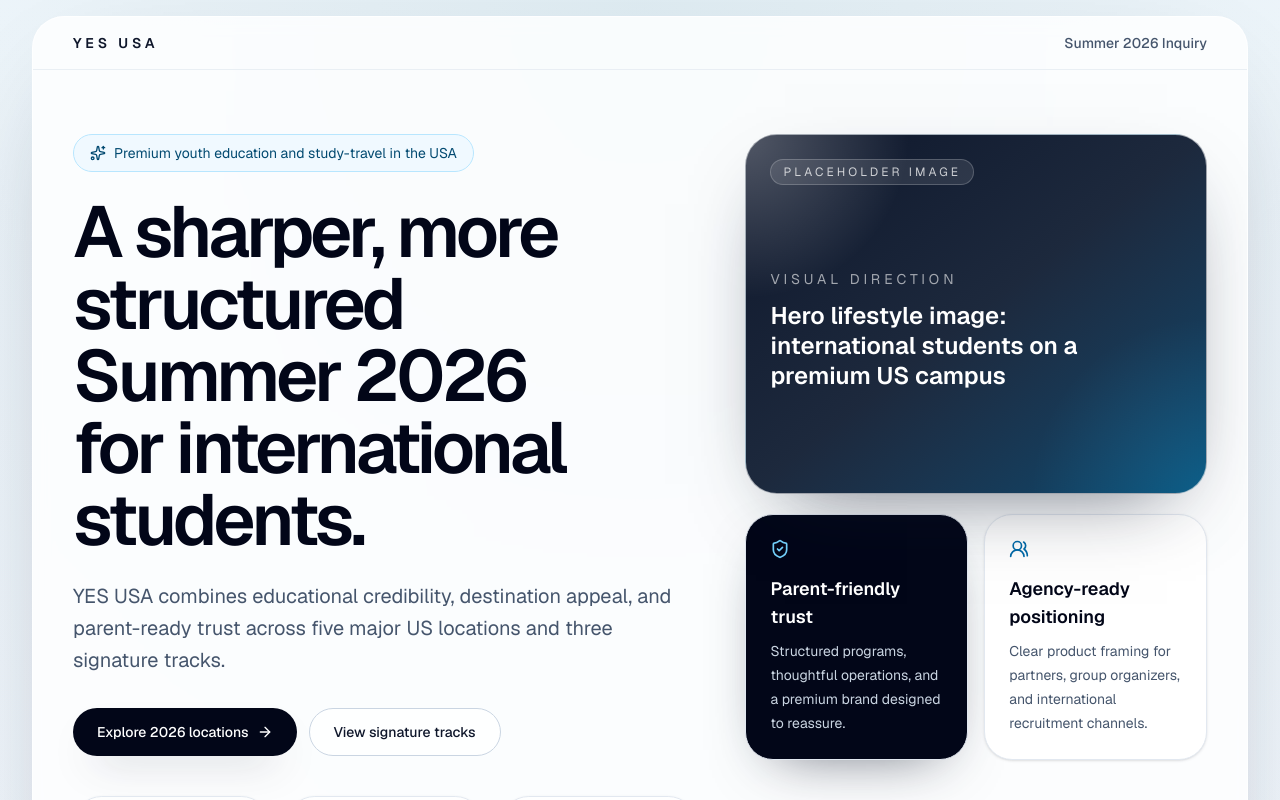
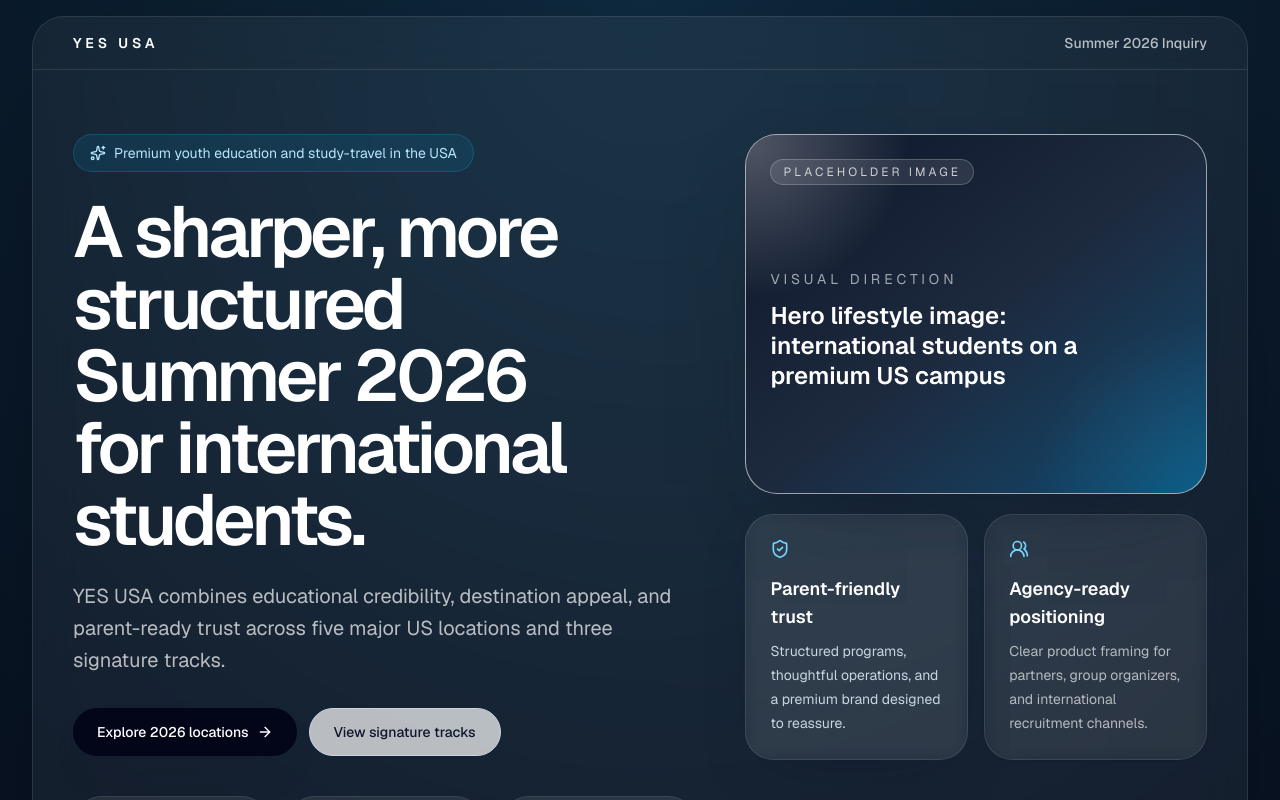
Before and after one commit to ritavteam/yesusa-summer-2026, a Next.js app: page / in a window 1280 px wide. Shown: the top 800 px of the page. Built offline with nearby package versions, Linux system fonts and the light colour scheme.

Commit message:
Shift YES USA landing page toward darker Fluz-inspired premium style

```diff
--- a/src/app/globals.css
+++ b/src/app/globals.css
@@ -49,38 +49,38 @@
 }
 
 :root {
-  --background: oklch(0.985 0.006 247.84);
-  --foreground: oklch(0.2 0.03 255.63);
-  --card: oklch(1 0 0 / 0.82);
-  --card-foreground: oklch(0.2 0.03 255.63);
-  --popover: oklch(1 0 0);
-  --popover-foreground: oklch(0.2 0.03 255.63);
-  --primary: oklch(0.28 0.08 259.35);
-  --primary-foreground: oklch(0.98 0.004 247.86);
-  --secondary: oklch(0.95 0.012 236.61);
-  --secondary-foreground: oklch(0.26 0.04 257.42);
-  --muted: oklch(0.96 0.01 248.24);
-  --muted-foreground: oklch(0.52 0.03 255.61);
-  --accent: oklch(0.95 0.03 226.21);
-  --accent-foreground: oklch(0.26 0.04 257.42);
+  --background: oklch(0.17 0.02 255.2);
+  --foreground: oklch(0.96 0.006 248.01);
+  --card: oklch(0.22 0.02 255.8 / 0.86);
+  --card-foreground: oklch(0.96 0.006 248.01);
+  --popover: oklch(0.18 0.02 255.2);
+  --popover-foreground: oklch(0.96 0.006 248.01);
+  --primary: oklch(0.74 0.12 218.4);
+  --primary-foreground: oklch(0.15 0.02 255.2);
+  --secondary: oklch(0.26 0.02 255.8);
+  --secondary-foreground: oklch(0.96 0.006 248.01);
+  --muted: oklch(0.24 0.02 255.8);
+  --muted-foreground: oklch(0.74 0.014 247.75);
+  --accent: oklch(0.28 0.04 226.21);
+  --accent-foreground: oklch(0.96 0.006 248.01);
   --destructive: oklch(0.62 0.2 24.18);
-  --border: oklch(0.89 0.012 251.32);
-  --input: oklch(0.89 0.012 251.32);
-  --ring: oklch(0.67 0.09 240.12);
-  --chart-1: oklch(0.7 0.13 240.53);
-  --chart-2: oklch(0.78 0.07 194.77);
+  --border: oklch(1 0 0 / 0.09);
+  --input: oklch(1 0 0 / 0.12);
+  --ring: oklch(0.72 0.08 218.4);
+  --chart-1: oklch(0.74 0.12 218.4);
+  --chart-2: oklch(0.68 0.09 194.77);
   --chart-3: oklch(0.67 0.09 260.13);
   --chart-4: oklch(0.84 0.04 87.11);
   --chart-5: oklch(0.56 0.08 305.41);
   --radius: 1rem;
-  --sidebar: oklch(0.985 0.004 247.86);
-  --sidebar-foreground: oklch(0.2 0.03 255.63);
-  --sidebar-primary: oklch(0.28 0.08 259.35);
-  --sidebar-primary-foreground: oklch(0.98 0.004 247.86);
-  --sidebar-accent: oklch(0.95 0.03 226.21);
-  --sidebar-accent-foreground: oklch(0.26 0.04 257.42);
-  --sidebar-border: oklch(0.89 0.012 251.32);
-  --sidebar-ring: oklch(0.67 0.09 240.12);
+  --sidebar: oklch(0.18 0.02 255.2);
+  --sidebar-foreground: oklch(0.96 0.006 248.01);
+  --sidebar-primary: oklch(0.74 0.12 218.4);
+  --sidebar-primary-foreground: oklch(0.15 0.02 255.2);
+  --sidebar-accent: oklch(0.28 0.04 226.21);
+  --sidebar-accent-foreground: oklch(0.96 0.006 248.01);
+  --sidebar-border: oklch(1 0 0 / 0.09);
+  --sidebar-ring: oklch(0.72 0.08 218.4);
 }
 
 .dark {
--- a/src/app/page.tsx
+++ b/src/app/page.tsx
@@ -124,16 +124,16 @@ function LinkButton({
 
 export default function Home() {
   return (
-    <main className="min-h-screen bg-[radial-gradient(circle_at_top,rgba(14,116,144,0.10),transparent_24%),linear-gradient(180deg,#f8fbff_0%,#eff4fb_42%,#f8fafc_100%)] text-slate-900">
+    <main className="min-h-screen bg-[radial-gradient(circle_at_top,rgba(56,189,248,0.14),transparent_18%),radial-gradient(circle_at_top_right,rgba(15,23,42,0.2),transparent_24%),linear-gradient(180deg,#07111f_0%,#0a1628_36%,#0d1b2f_100%)] text-white">
       <section className="px-4 pb-16 pt-4 sm:px-6 lg:px-8">
         <div className="mx-auto max-w-7xl">
-          <div className="overflow-hidden rounded-[2rem] border border-white/70 bg-white/80 shadow-[0_40px_120px_-60px_rgba(15,23,42,0.45)] backdrop-blur">
-            <div className="border-b border-slate-200/70 px-6 py-4 sm:px-8 lg:px-10">
+          <div className="overflow-hidden rounded-[2rem] border border-white/10 bg-white/5 shadow-[0_40px_120px_-60px_rgba(0,0,0,0.8)] backdrop-blur-xl">
+            <div className="border-b border-white/10 px-6 py-4 sm:px-8 lg:px-10">
               <div className="flex items-center justify-between gap-4">
-                <div className="text-sm font-semibold uppercase tracking-[0.28em] text-slate-900">YES USA</div>
+                <div className="text-sm font-semibold uppercase tracking-[0.28em] text-white">YES USA</div>
                 <a
                   href="#final-cta"
-                  className="text-sm font-medium text-slate-600 transition hover:text-slate-950"
+                  className="text-sm font-medium text-white/70 transition hover:text-white"
                 >
                   Summer 2026 Inquiry
                 </a>
@@ -142,14 +142,14 @@ export default function Home() {
 
             <div className="grid gap-12 px-6 py-10 sm:px-8 md:py-14 lg:grid-cols-[1.15fr_0.85fr] lg:px-10 lg:py-16">
               <div className="flex flex-col justify-center">
-                <div className="inline-flex w-fit items-center gap-2 rounded-full border border-sky-200 bg-sky-50 px-4 py-2 text-sm text-sky-900">
+                <div className="inline-flex w-fit items-center gap-2 rounded-full border border-sky-400/20 bg-sky-400/10 px-4 py-2 text-sm text-sky-200">
                   <Sparkles className="size-4" />
                   Premium youth education and study-travel in the USA
                 </div>
-                <h1 className="mt-6 max-w-3xl text-5xl font-semibold tracking-[-0.05em] text-balance text-slate-950 sm:text-6xl lg:text-7xl">
+                <h1 className="mt-6 max-w-3xl text-5xl font-semibold tracking-[-0.05em] text-balance text-white sm:text-6xl lg:text-7xl">
                   A sharper, more structured Summer 2026 for international students.
                 </h1>
-                <p className="mt-6 max-w-2xl text-lg leading-8 text-slate-600 sm:text-xl">
+                <p className="mt-6 max-w-2xl text-lg leading-8 text-white/70 sm:text-xl">
                   YES USA combines educational credibility, destination appeal, and parent-ready trust across five major US locations and three signature tracks.
                 </p>
 
@@ -169,9 +169,9 @@ export default function Home() {
                     ["3", "signature tracks"],
                     ["12–20", "age range"],
                   ].map(([value, label]) => (
-                    <div key={label} className="rounded-2xl border border-slate-200 bg-white/70 p-5 shadow-sm">
-                      <div className="text-2xl font-semibold text-slate-950">{value}</div>
-                      <div className="mt-1 text-sm text-slate-500">{label}</div>
+                    <div key={label} className="rounded-2xl border border-white/10 bg-white/5 p-5 shadow-sm backdrop-blur">
+                      <div className="text-2xl font-semibold text-white">{value}</div>
+                      <div className="mt-1 text-sm text-white/55">{label}</div>
                     </div>
                   ))}
                 </div>
@@ -180,17 +180,17 @@ export default function Home() {
               <div className="space-y-5">
                 <PlaceholderImage label="Hero lifestyle image: international students on a premium US campus" className="min-h-[360px]" />
                 <div className="grid gap-4 sm:grid-cols-2">
-                  <div className="rounded-[1.75rem] border border-slate-200 bg-slate-950 p-6 text-white shadow-[0_20px_60px_-30px_rgba(15,23,42,0.7)]">
+                  <div className="rounded-[1.75rem] border border-white/10 bg-white/6 p-6 text-white shadow-[0_20px_60px_-30px_rgba(15,23,42,0.7)] backdrop-blur">
                     <ShieldCheck className="size-5 text-sky-300" />
                     <h3 className="mt-4 text-lg font-semibold">Parent-friendly trust</h3>
                     <p className="mt-2 text-sm leading-6 text-slate-300">
                       Structured programs, thoughtful operations, and a premium brand designed to reassure.
                     </p>
                   </div>
-                  <div className="rounded-[1.75rem] border border-slate-200 bg-white p-6 shadow-sm">
-                    <Users2 className="size-5 text-sky-700" />
-                    <h3 className="mt-4 text-lg font-semibold text-slate-950">Agency-ready positioning</h3>
-                    <p className="mt-2 text-sm leading-6 text-slate-600">
+                  <div className="rounded-[1.75rem] border border-white/10 bg-white/5 p-6 shadow-sm backdrop-blur">
+                    <Users2 className="size-5 text-sky-300" />
+                    <h3 className="mt-4 text-lg font-semibold text-white">Agency-ready positioning</h3>
+                    <p className="mt-2 text-sm leading-6 text-white/65">
                       Clear product framing for partners, group organizers, and international recruitment channels.
                     </p>
                   </div>
```
